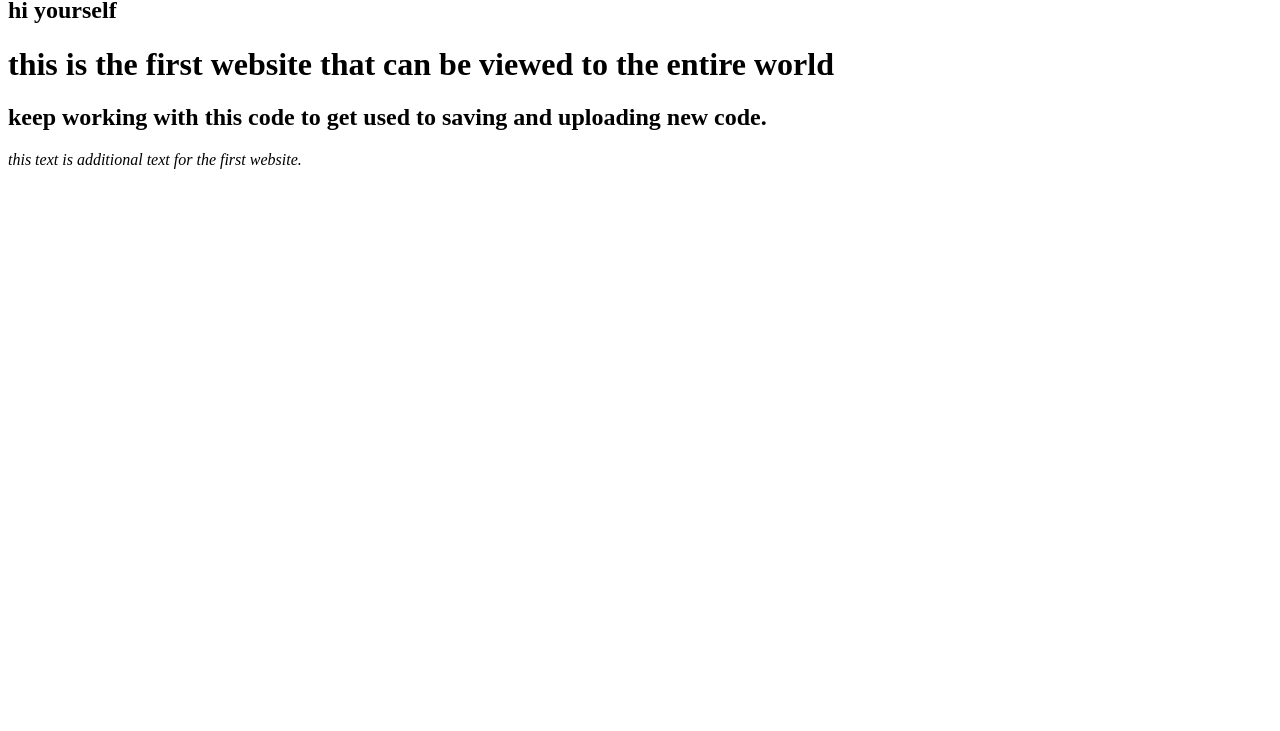
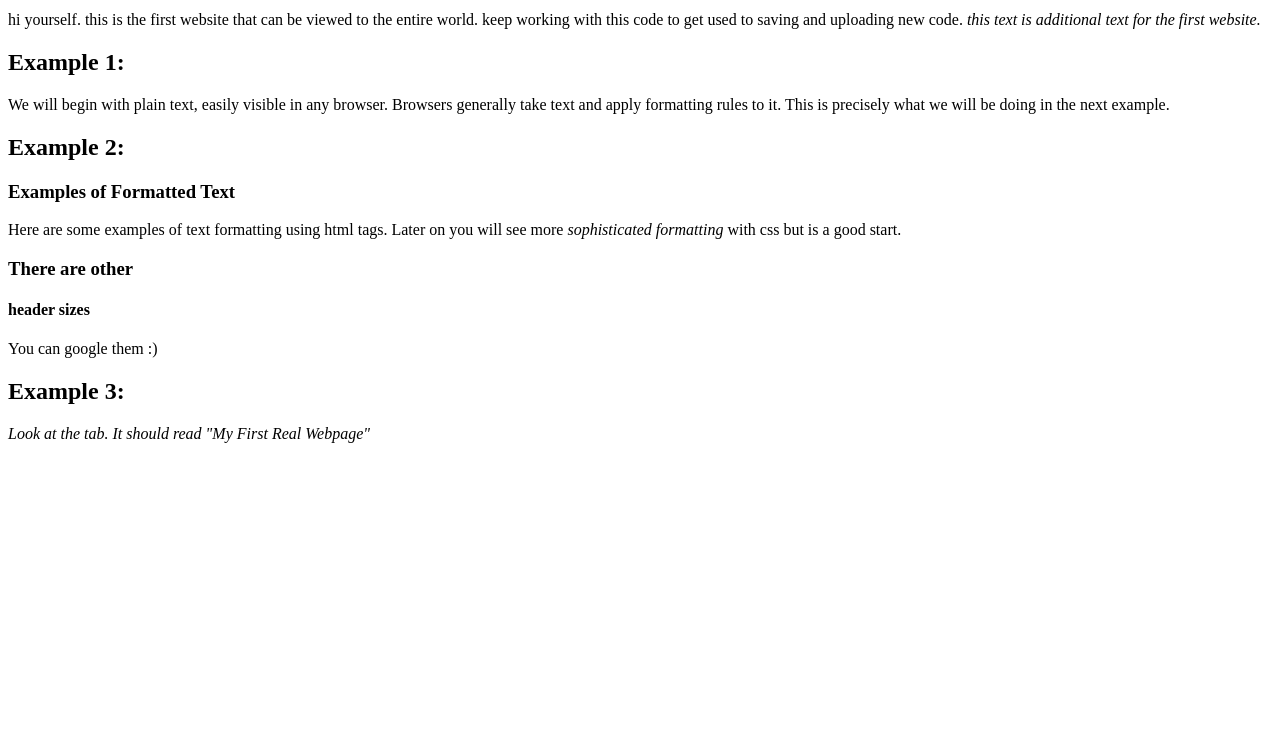
Before and after one commit to wastinnett/my-first-website-adam, a plain HTML site: page index.html in a window 1280 px wide. Shown: the part 69-800 px from the top of the page. Drawn offline with Linux system fonts and the light colour scheme.

Commit message:
Adding new lines of text and examples.

```diff
--- a/index.html
+++ b/index.html
@@ -1,5 +1,50 @@
+<!DOCTYPE html>
+<html>
+<head>
+  <title>
+    My first real html page.
+  </title>
+  </head>
+  <body>
 <h1>hello</h1>
-<h2> hi yourself</h2>
-<h1> this is the first website that can be viewed to the entire world</h1>
-<h2>keep working with this code to get used to saving and uploading new code.</h2>
-<p> <em>this text is additional text for the first website.</em></p>
+<p>hi yourself. this is the first website that can be viewed to the entire world.
+  keep working with this code to get used to saving and uploading new code.
+<em>this text is additional text for the first website.</em></p>
+
+<p> <h2>Example 1:</h2>
+  We will begin with plain text, easily visible in any browser.
+Browsers generally take text and apply formatting rules to it.
+This is precisely what we will be doing in the next example.</p>
+
+<p><h2>Example 2:</h2>
+  <!-- These are comments. They don't show up in the browser window but give us information on the content of the page. Developers leave notes for each other in the comments. -->
+<!-- Here we introduce HTML HyperText Markup Language -->
+<!-- The "markup" part means that we can change the appearance of the page -->
+<!-- We will get to the HyperText part later-->
+<h3> Examples of Formatted Text </h3>
+<!-- Here is a header tag. Notice how the text encapsulated by header taggs becomes a larger page heading  -->
+<!-- Nearly all HTML tags use <tag_name> </tag_name> syntax -->
+<!-- never ever ever forget the forward slash on the second tag -->
+  Here are some examples of text formatting using html tags.
+  Later on you will see more <em>sophisticated formatting</em> with css but
+  is a good start.
+</p>
+<h3> There are other </h3>
+<h4> header sizes </h4>
+  You can google them :)
+</p>
+
+<p><h2>Example 3:</h2>
+  <em>Look at the tab. It should read "My First Real Webpage"</em></p>
+
+
+
+
+
+
+
+
+
+
+  </body>
+</html>
```
